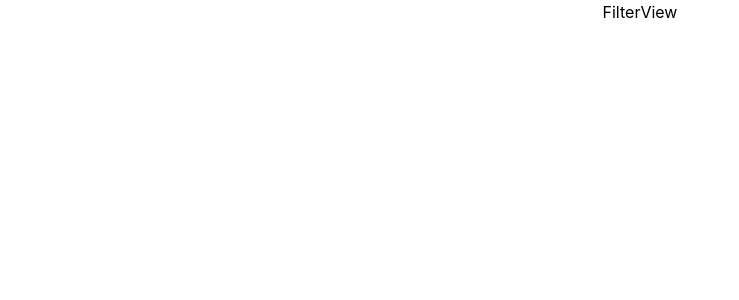
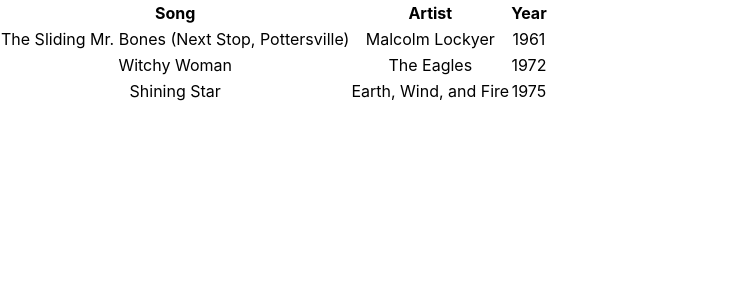
Before and after one commit to Brandonitas/koibanx-challenge, a React (Create React App) app: page / in a window 1280 px wide. Shown: the top 300 px of the page, without its empty margins (0-739 px from the left). Built offline with nearby package versions, Linux system fonts and the light colour scheme.

Commit message:
feat: add eslint and prettier to format code

```diff
--- a/src/App.js
+++ b/src/App.js
@@ -4,7 +4,7 @@
 function App() {
   return (
     <div className="App">
-      <FilterViewHOC/>
+      <FilterViewHOC />
     </div>
   );
 }
--- a/src/components/Search/SearchBarHOC.js
+++ b/src/components/Search/SearchBarHOC.js
@@ -1,10 +1,8 @@
-import React from 'react'
-import SearchBar from './SearchBar'
+import React from 'react';
+import SearchBar from './SearchBar';
 
-const SearchBarHOC = () => {
-  return (
-    <SearchBar/>
-  )
+function SearchBarHOC() {
+  return <SearchBar />;
 }
 
-export default SearchBarHOC
+export default SearchBarHOC;
--- a/src/components/Table/Table.js
+++ b/src/components/Table/Table.js
@@ -0,0 +1,34 @@
+import React from 'react';
+
+const Table = () => {
+  return (
+    <table class="table-fixed">
+      <thead>
+        <tr>
+          <th>Song</th>
+          <th>Artist</th>
+          <th>Year</th>
+        </tr>
+      </thead>
+      <tbody>
+        <tr>
+          <td>The Sliding Mr. Bones (Next Stop, Pottersville)</td>
+          <td>Malcolm Lockyer</td>
+          <td>1961</td>
+        </tr>
+        <tr>
+          <td>Witchy Woman</td>
+          <td>The Eagles</td>
+          <td>1972</td>
+        </tr>
+        <tr>
+          <td>Shining Star</td>
+          <td>Earth, Wind, and Fire</td>
+          <td>1975</td>
+        </tr>
+      </tbody>
+    </table>
+  );
+};
+
+export default Table;
--- a/src/components/Table/TableHOC.js
+++ b/src/components/Table/TableHOC.js
@@ -0,0 +1,8 @@
+import React from 'react';
+import Table from './Table';
+
+const TableHOC = () => {
+  return <Table />;
+};
+
+export default TableHOC;
--- a/src/index.css
+++ b/src/index.css
@@ -4,9 +4,9 @@
 
 body {
   margin: 0;
-  font-family: -apple-system, BlinkMacSystemFont, 'Segoe UI', 'Roboto', 'Oxygen',
-    'Ubuntu', 'Cantarell', 'Fira Sans', 'Droid Sans', 'Helvetica Neue',
-    sans-serif;
+  font-family: -apple-system, BlinkMacSystemFont, 'Segoe UI', 'Roboto',
+    'Oxygen', 'Ubuntu', 'Cantarell', 'Fira Sans', 'Droid Sans',
+    'Helvetica Neue', sans-serif;
   -webkit-font-smoothing: antialiased;
   -moz-osx-font-smoothing: grayscale;
 }
--- a/src/views/FilterView.js
+++ b/src/views/FilterView.js
@@ -1,9 +1,8 @@
-import React from 'react'
+import React from 'react';
+import TableHOC from '../components/Table/TableHOC';
 
 const FilterView = () => {
-  return (
-    <div>FilterView</div>
-  )
-}
+  return <TableHOC />;
+};
 
-export default FilterView
+export default FilterView;
```
Also changed, not shown: package.json (+9 -0 lines), src/components/Search/SearchBar.js (+4 -6 lines), src/views/FilterViewHOC.js (+3 -5 lines), .eslintrc.json (added), src/Endpoints/Company.js (added), 2 other files (tests, documents, lock files or other folders).
